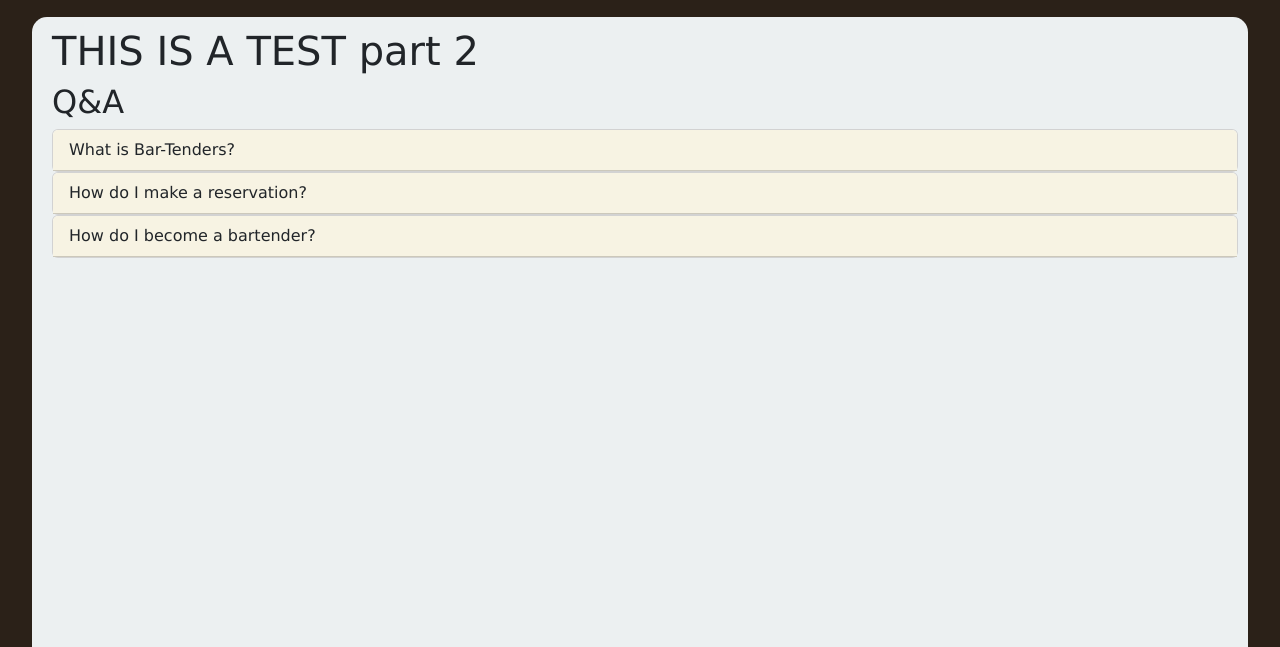
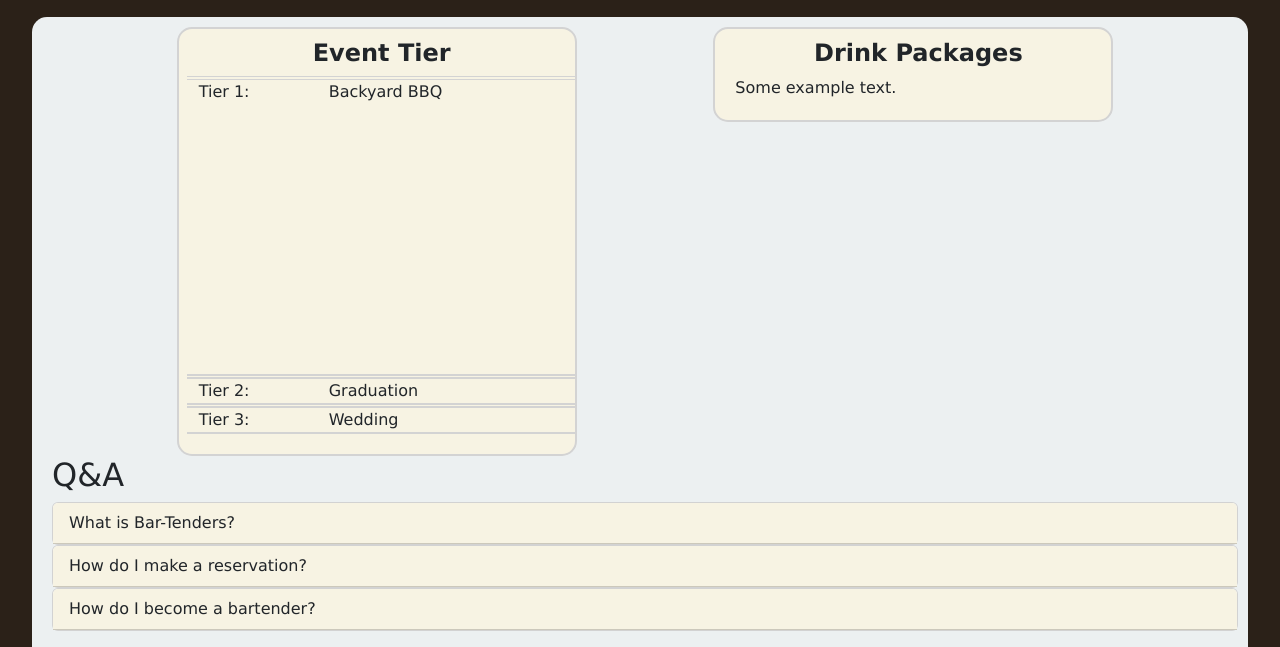
Before and after one commit to OvedL/BarTenders, a website: page index.html in a window 1280 px wide. Shown: the part 153-800 px from the top of the page. Drawn offline with nearby package versions, Linux system fonts and the light colour scheme.

```diff
--- a/Bar-Tenders.css
+++ b/Bar-Tenders.css
@@ -57,6 +57,22 @@
     gap: 15px;
 }
 
+.info-card {
+    background-color: var(--off-white);
+    padding: 10px 10px 20px 20px;
+    border-radius: 15px;
+    border: 2px solid lightgrey;
+}
+
+.info-card-body {
+    background-color: var(--off-white);
+}
+
+.info-card-title {
+    text-align: center;
+    font-weight: bold;
+}
+
 .card-header {
     background-color: var(--off-white);
 }
--- a/index.html
+++ b/index.html
@@ -34,7 +34,41 @@
 
         <main>
             <div id="wrapper">
-                <h1>THIS IS A TEST part 2</h1>
+                <div class="container-fluid">
+                    <div class="row">
+                        <div class="col"></div>
+                        <div class="col">
+                            <div class="info-card" style="width:400px">
+                                <div class="info-card-body">
+                                    <h4 class="info-card-title">Event Tier</h4>
+                                    <div class="row" style="height: 300px; border-top: 4px double lightgrey; border-bottom: 2px solid lightgrey; margin-bottom: 1px;">
+                                        <div class="col-sm-4">Tier 1:</div>
+                                        <div class="col-sm-8">Backyard BBQ</div>
+                                    </div>
+                                    <div class="row" style="border-top: 2px solid lightgrey; border-bottom: 2px solid lightgrey; margin-bottom: 1px;">
+                                        <div class="col-sm-4">Tier 2:</div>
+                                        <div class="col-sm-8">Graduation</div>
+                                    </div>
+                                    <div class="row" style="border-top: 2px solid lightgrey; border-bottom: 2px solid lightgrey;">
+                                        <div class="col-sm-4">Tier 3:</div>
+                                        <div class="col-sm-8">Wedding</div>
+                                    </div>
+                                </div>
+                            </div>
+                        </div>
+                        <div class="col"></div>
+                        <div class="col">
+                            <div class="info-card" style="width:400px">
+                                <div class="info-card-body">
+                                    <h4 class="info-card-title">Drink Packages</h4>
+                                    <p class="card-text">Some example text.</p>
+                                </div>
+                            </div>
+                        </div>
+                        <div class="col"></div>
+                    </div>
+                </div>
+
                 <h2>Q&A</h2>
                 <div id="accordion">
                     <div class="card">
```
Also changed, not shown: package.json (added, +23 -0 lines), server.js (added, +16 -0 lines), 1 other file.
